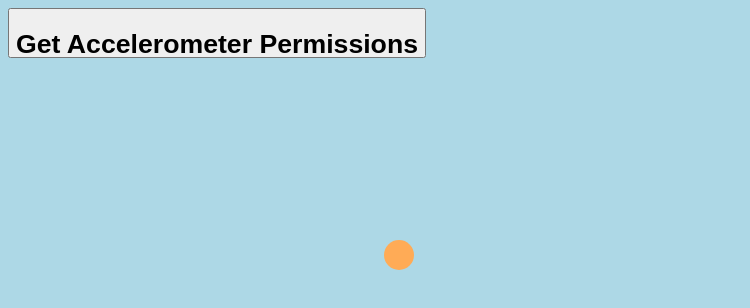
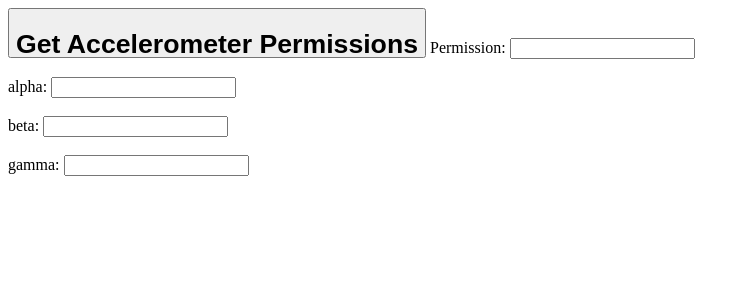
Before and after one commit to IxD-PoliMI/iOS-motion, a plain HTML site: page index.html in a window 1280 px wide. Shown: the whole page, without its empty margins (0-750 px from the left). Drawn offline with Linux system fonts and the light colour scheme.

Commit message:
Now, it should be printing angles.

```diff
--- a/index.html
+++ b/index.html
@@ -18,7 +18,7 @@
       function getAccel(){
         DeviceMotionEvent.requestPermission().then(response => {
         if (response == 'granted') {
-          console.log("accelerometer permission granted");
+          cdocument.getElementById('alpha').value = "accelerometer permission granted";
 
           // Add a listener to get smartphone acceleration
           // in the XYZ axes (units in m/s^2)
@@ -28,14 +28,28 @@
           // Add a listener to get smartphone orientation
           // in the alpha-beta-gamma axes (units in degrees)
           window.addEventListener('deviceorientation',(event) => {
-            console.log(event); });
+            document.getElementById('alpha').value = event.alpha;
+            document.getElementById('beta').value = event.beta;
+            document.getElementById('gamma').value = event.gamma;
+          });
           }
         });
       }
     </script>
     </head>
-    <body style="background-color:lightblue;">
+    <body>
         <button id="accelPermsButton"  style="height:50px;" onclick="getAccel()"><h1>Get Accelerometer Permissions</h1></button>
-        <div class="indicatorDot" style="left:30%; top:30%;"></div>
+
+        <label for="field4">Permission: </label>
+        <input type="text" id="permission" name="field4"><br><br>
+
+        <label for="field1">alpha:</label>
+        <input type="text" id="alpha" name="beta"><br><br>
+
+        <label for="field2">beta:</label>
+        <input type="text" id="beta" name="beta"><br><br>
+
+        <label for="field3">gamma:</label>
+        <input type="text" id="gamma" name="gamma"><br><br>
     </body>
 </html>
```
